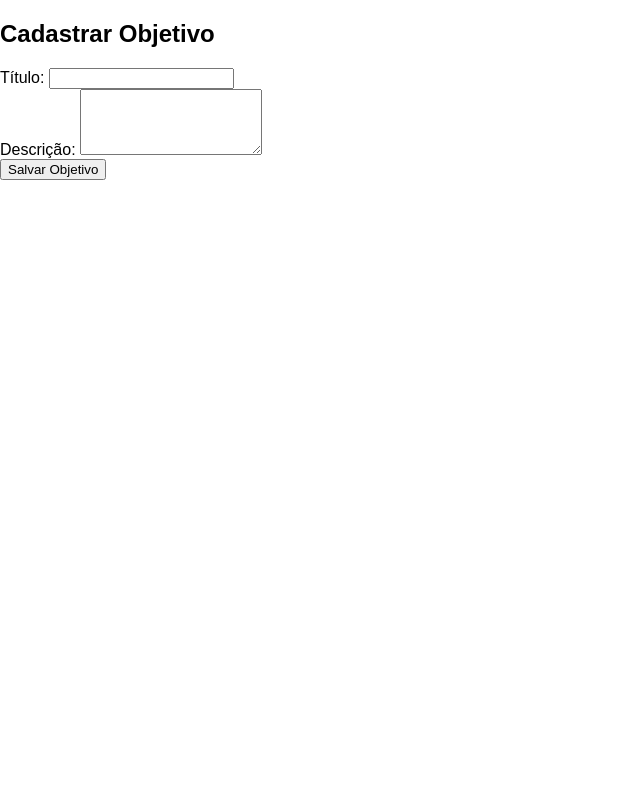
After one commit to Virtual-Clooud/DW2-FTW, a PHP site: page /view/cadastrarObjetivo.php in a window 1280 px wide. The commit adds this page. Shown: the whole page, without its empty margins (0-640 px from the left). Run offline with PHP 8.4, Linux system fonts and the light colour scheme; the visitor is signed in with stand-in values (Sample User, id 1).

Commit message:
Cadastrar objetivo

```diff
--- /dev/null
+++ b/view/cadastrarObjetivo.php
@@ -0,0 +1,41 @@
+<?php
+      session_start();
+
+      if(isset($_SESSION['id']) && isset($_SESSION['nome'])) {
+
+?>
+<!DOCTYPE html>
+<html lang="pt-br">
+<head>
+    <meta charset="UTF-8">
+    <meta name="viewport" content="width=device-width, initial-scale=1.0">
+    <title>Cadastrar Objetivo</title>
+    <link rel="stylesheet" href="styles.css">
+</head>
+<body>
+    <div class="form-container">
+        <h2>Cadastrar Objetivo</h2>
+        <form action="processar_objetivo.php" method="post">
+            <div class="form-group">
+                <label for="titulo">Título:</label>
+                <input type="text" id="titulo" name="titulo" required>
+            </div>
+
+            <div class="form-group">
+                <label for="descricao">Descrição:</label>
+                <textarea id="descricao" name="descricao" rows="4" required></textarea>
+            </div>
+
+            <button type="submit">Salvar Objetivo</button>
+        </form>
+    </div>
+
+    <?php
+}
+else {
+      header('Location: index.php');
+      exit();
+}
+
+
+ ?>
--- a/view/homepage.php
+++ b/view/homepage.php
@@ -28,12 +28,12 @@
 
             <div class="conteudo"> <!-- Centralizar tudo aq -->
                   <h1>Diagrama</h1>
-                  <h2>Crie diagramas que o ajudarão á tomar as decisões importantes</h2>
+                  <h2>Crie diagramas que o ajudarão a tomar as decisões importantes</h2>
                   <br>
 
 
                   <h3>  </h3>
-                  <a class="botao" href="">Comece a criar!</a>
+                  <a class="botao" href="cadastrarObjetivo.php">Comece a criar!</a>
 
 
 
```
